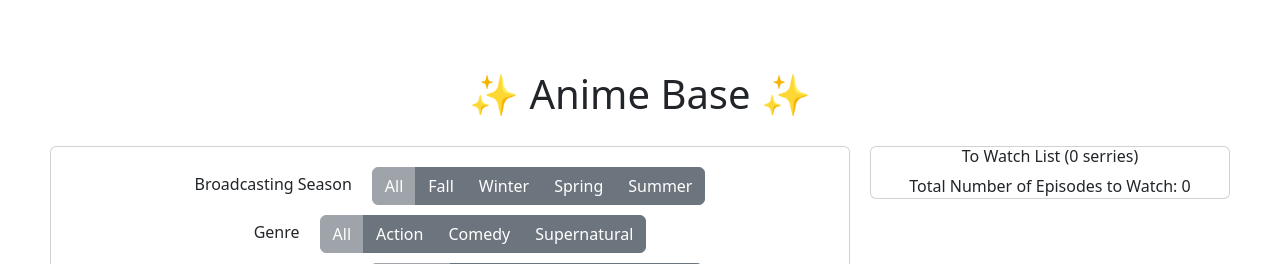
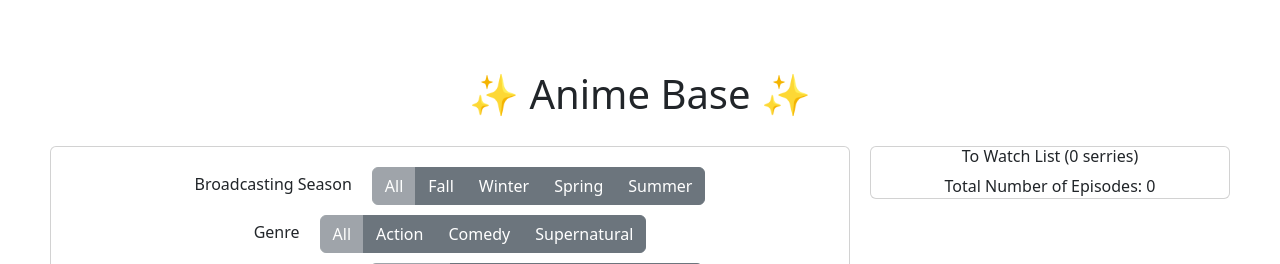
Before and after one commit to teddybear333/Development, a React (Create React App) app: page / in a window 1280 px wide. Shown: the top 264 px of the page. Built offline with nearby package versions, Linux system fonts and the light colour scheme; the HTML template or start-up script is replaced by a standard one.

Commit message:
Update Gallery.js

```diff
--- a/src/Gallery.js
+++ b/src/Gallery.js
@@ -53,7 +53,7 @@ export default function Gallery({
         <div className="gallery">
           {animes ? itemCards : null}
         </div>
-        <h8>Total Number of Episodes to Watch: {formatted}</h8>
+        <h8>Total Number of Episodes: {formatted}</h8>
       </Card>
     );
   }
```
